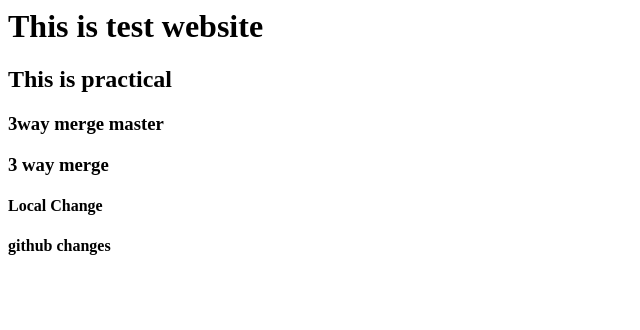
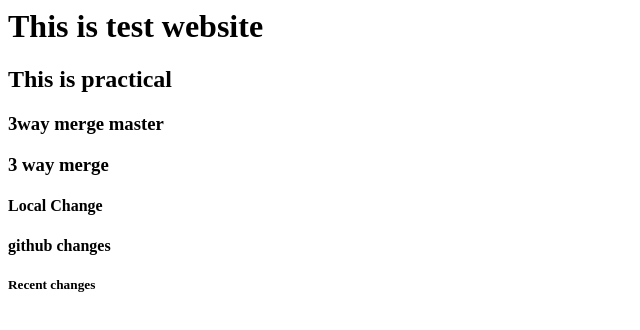
Before and after one commit to prashantwarke/webtest, a plain HTML site: page index.html in a window 1280 px wide. Shown: the whole page, without its empty margins (0-640 px from the left). Drawn offline with Linux system fonts and the light colour scheme.

Commit message:
Added recent changes

```diff
--- a/index.html
+++ b/index.html
@@ -4,3 +4,4 @@
 <h3>3 way merge</h3>
 <h4>Local Change</h4>
 <h4>github changes<h4/>
+<h5>Recent changes</h5>
```
